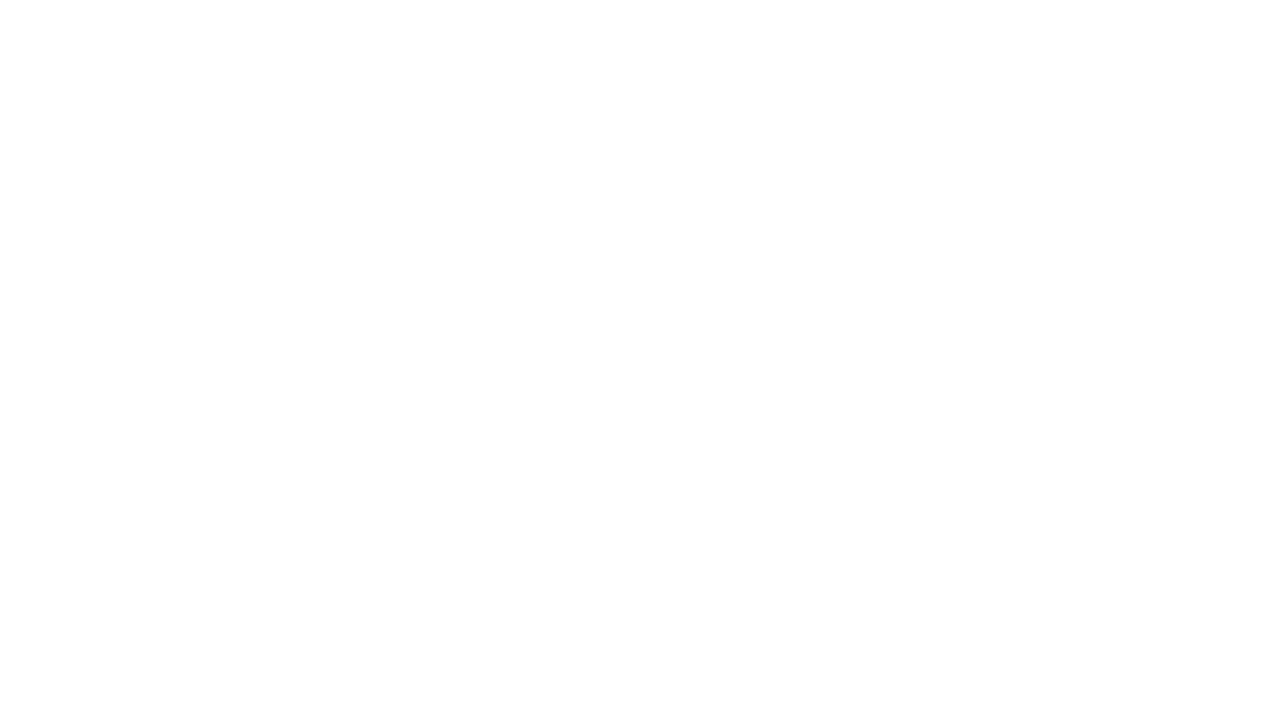
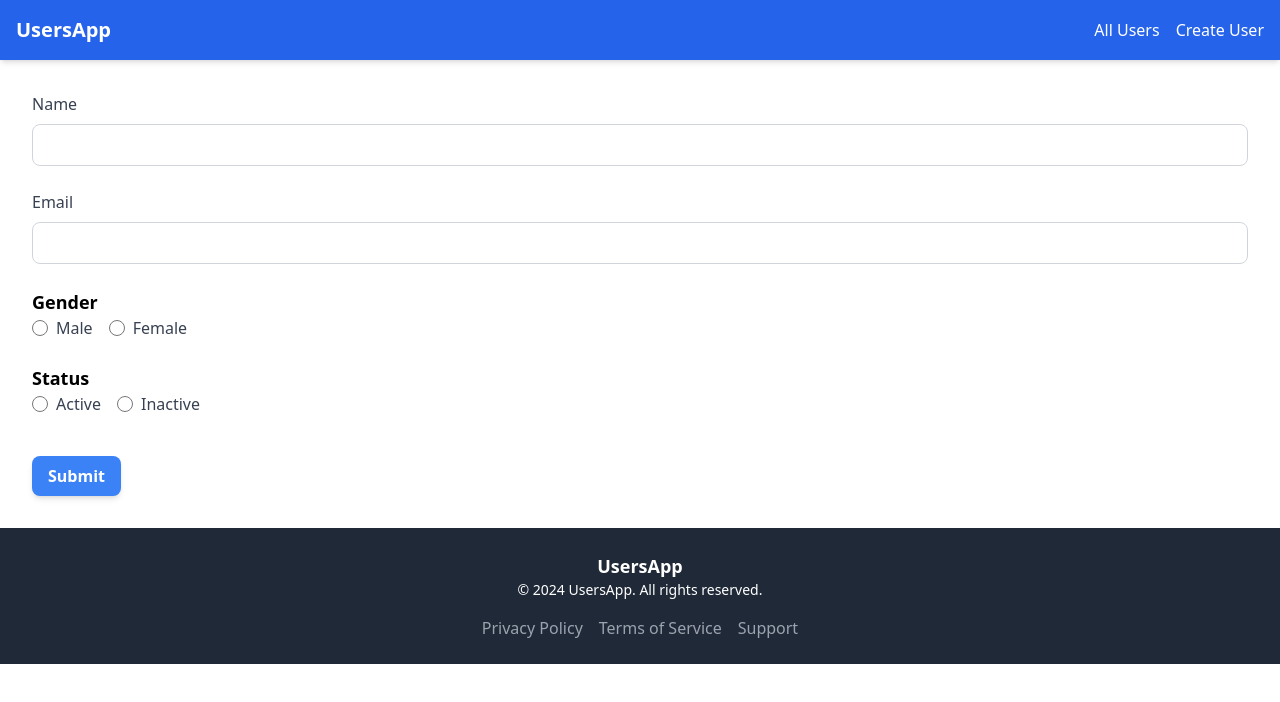
Before and after one commit to egist-diko/users-app, a React (Create React App) app: page /createUser in a window 1280 px wide. Before the commit this address had no page. Shown: the top 702 px of the page. Built offline with nearby package versions, Linux system fonts and the light colour scheme; no server answers.

Commit message:
a couple of bug fixes

```diff
--- a/src/routes.tsx
+++ b/src/routes.tsx
@@ -32,7 +32,7 @@ const routes = [
         element: <UserForm />,
       },
       {
-        path: '/UserForm',
+        path: '/createUser',
         element: <UserForm />,
       },
     ],
--- a/src/view/components/cardComponent.tsx
+++ b/src/view/components/cardComponent.tsx
@@ -21,7 +21,7 @@ const UserCard: React.FC<UserCardProps> = (props) => {
         'bg-blue-500 text-white px-4 py-2 rounded hover:bg-blue-600 focus:outline-none focus:ring-2 focus:ring-blue-500',
       type: 'button',
       onClickFunction: () =>
-        navigate(`/users/:${id}`, {
+        navigate(`/users/${id}`, {
           replace: true,
           state: { userData: props },
         }),
--- a/src/view/components/form/form.tsx
+++ b/src/view/components/form/form.tsx
@@ -14,6 +14,7 @@ export interface BasicInputProps {
   onChangeFunction?: (value: string) => void;
   className?: string;
   label?: string;
+  value?: string;
 }
 
 export type FieldType = 'input' | 'radio';
--- a/src/view/components/form/input.tsx
+++ b/src/view/components/form/input.tsx
@@ -6,7 +6,6 @@ import { BasicInputProps } from './form';
 export interface InputComponentProps extends BasicInputProps {
   type?: 'text' | 'password' | 'email' | 'number'; // Add any other input types you need
   placeholder?: string;
-  value?: string;
 }
 
 const InputComponent = (props: InputComponentProps) => {
--- a/src/view/components/form/radioGroup.tsx
+++ b/src/view/components/form/radioGroup.tsx
@@ -13,8 +13,8 @@ export interface RadioGroupProps extends BasicInputProps {
 }
 
 const RadioGroup = (props: RadioGroupProps) => {
-  const { options, name, onChangeFunction, label } = props;
-  const [selectedValue, setSelectedValue] = useState('');
+  const { options, name, onChangeFunction, label, value } = props;
+  const [selectedValue, setSelectedValue] = useState(value ?? '');
   const {
     formState: { errors },
     register,
--- a/src/view/components/popup.tsx
+++ b/src/view/components/popup.tsx
@@ -11,7 +11,7 @@ const Popup = (props: PopupProps) => {
   return (
     <div className='fixed inset-0 flex items-center justify-center z-50'>
       <div
-        className={`relative p-6 mx-4 max-w-sm w-full bg-white shadow-lg rounded-lg ${
+        className={`relative py-12 px-32 mx-4 w-full max-w-2xl bg-white shadow-lg rounded-lg flex justify-center items-center space-x-4 ${
           type === 'success' ? 'border-green-500' : 'border-red-500'
         } border-2`}
       >
@@ -24,7 +24,7 @@ const Popup = (props: PopupProps) => {
         <div
           className={`flex items-center justify-center w-12 h-12 rounded-full ${
             type === 'success' ? 'bg-green-100' : 'bg-red-100'
-          } mb-4`}
+          }`}
         >
           <svg
             className={`w-6 h-6 ${
--- a/src/view/pages/userForm.tsx
+++ b/src/view/pages/userForm.tsx
@@ -62,6 +62,7 @@ const UserForm = () => {
       data: {
         name: 'gender',
         label: 'Gender',
+        value: defaultData?.gender,
         options: [
           { label: 'Male', value: 'male' },
           { label: 'Female', value: 'female' },
@@ -72,7 +73,8 @@ const UserForm = () => {
       type: 'radio',
       data: {
         name: 'status',
-        label: 'Gender',
+        label: 'Status',
+        value: defaultData?.status,
         options: [
           { label: 'Active', value: 'active' },
           { label: 'Inactive', value: 'inactive' },
```
